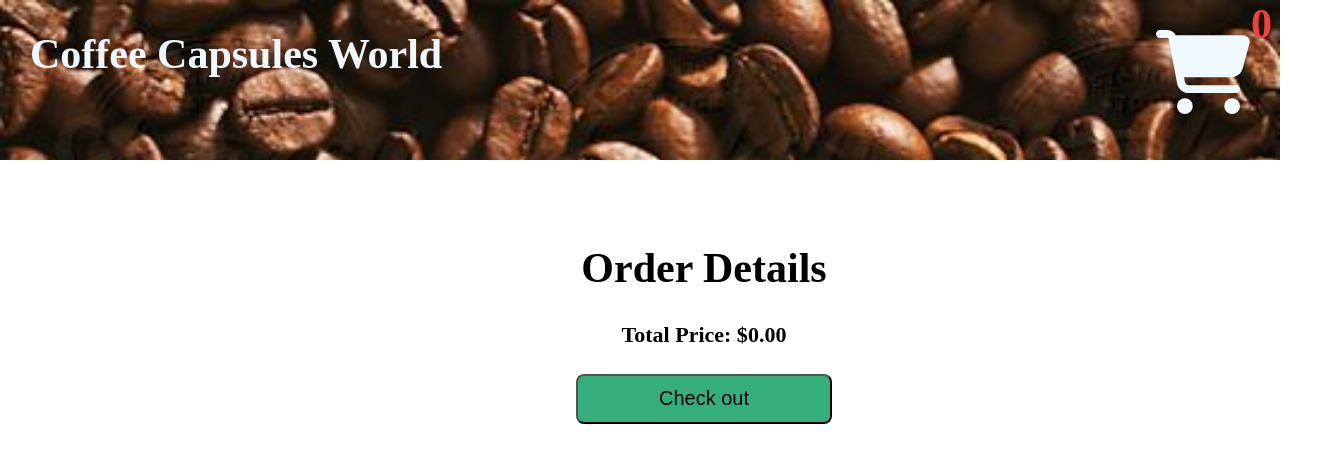
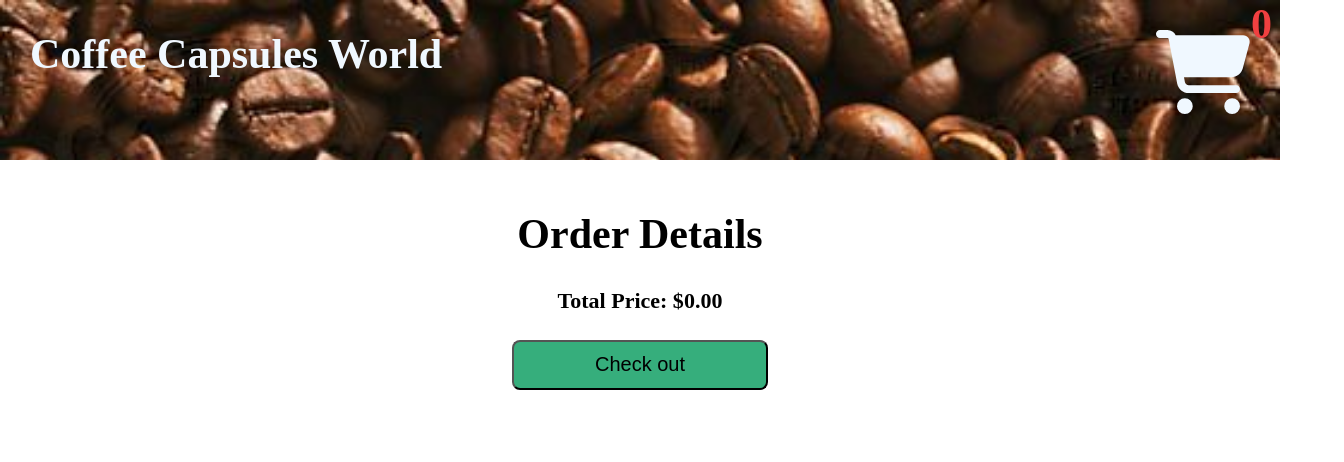
Before and after one commit to sophialai123/shopping-cart-react, a React (Create React App) app: page /Order in a window 1280 px wide. Shown: the top 462 px of the page, 1344 px wide, since content can reach past the window. Built offline with nearby package versions, Linux system fonts and the light colour scheme.

Commit message:
remove margin at order container

```diff
--- a/src/App.css
+++ b/src/App.css
@@ -20,7 +20,6 @@ button:hover {
 
 /* Hearder Section */
 .hearder {
-  /* background-color: rgb(170, 169, 140); */
   display: flex;
   flex-direction: row;
   justify-content: space-between;
@@ -101,7 +100,6 @@ h1,
 /* Order Item Section */
 .orderContainer {
   height: max-content;
-  margin: 5%;
   width: 100%;
   border-radius: 8px;
 
```
